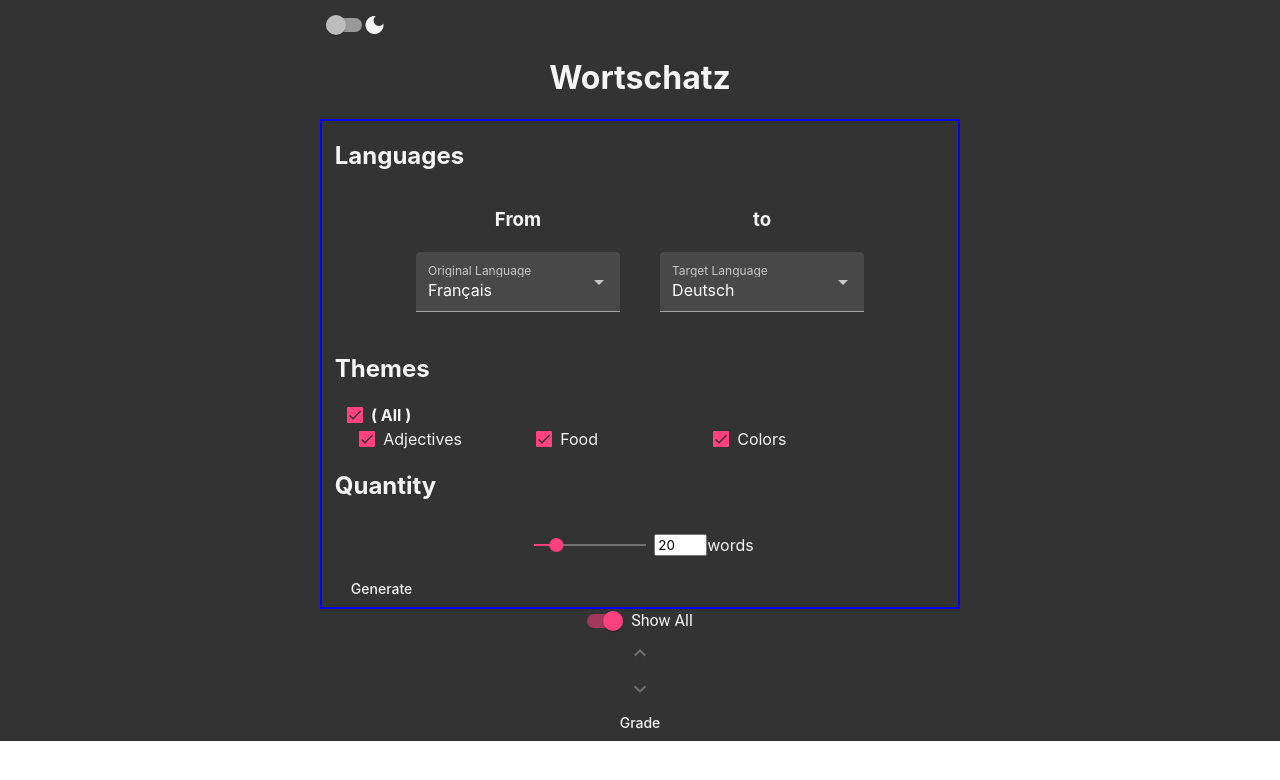
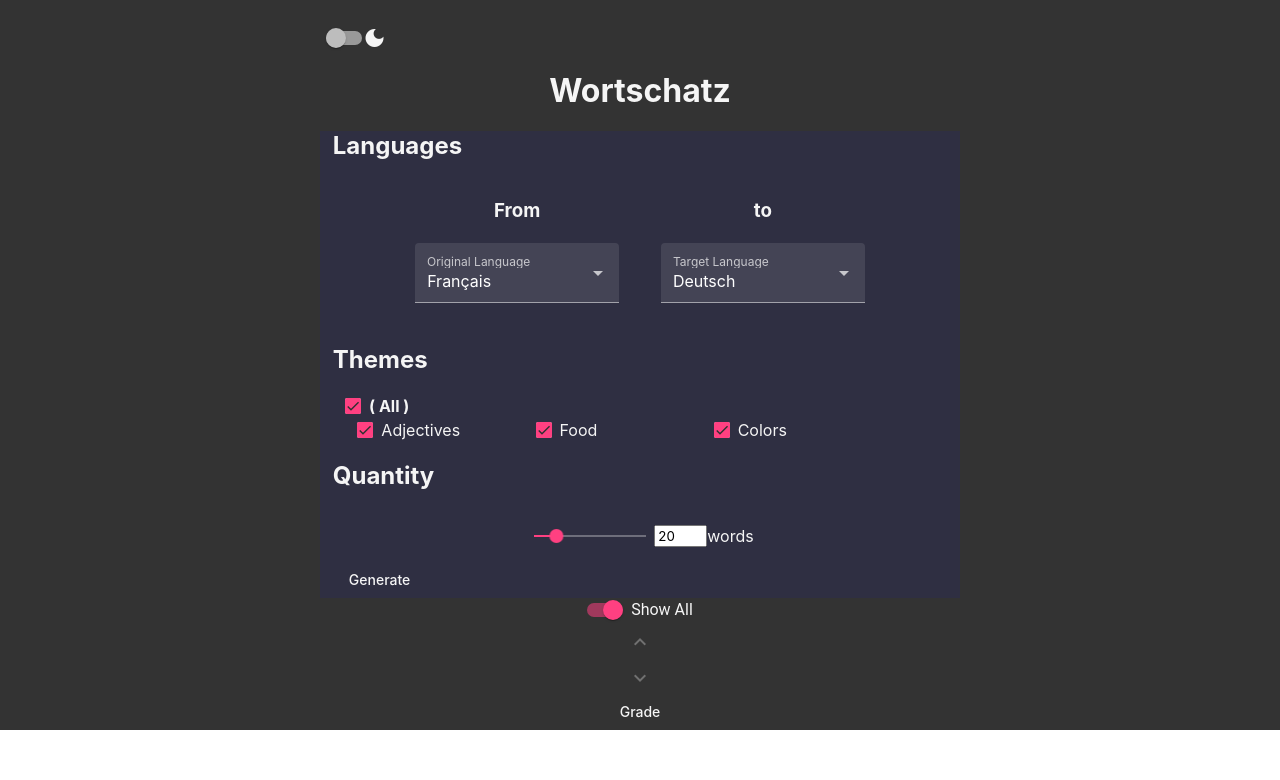
Before and after one commit to XavierDupuis/Wortschatz, an Angular app in the folder client/: page / in a window 1280 px wide. Shown: the top 780 px of the page. Built offline with nearby package versions, Linux system fonts and the light colour scheme.

Commit message:
fix theme

```diff
--- a/client/src/app/app.component.scss
+++ b/client/src/app/app.component.scss
@@ -1,11 +1,18 @@
 .selectors {
-    border: 2px solid blue;
+    background-color: rgba(4, 0, 255, 0.075);
     padding: 0 2% 0 2%;
 }
 
-.page {
-    margin: 0 25% 0 25%;
-    padding: 1% 0 0 0;
+@media only screen and (max-width: 900px) {
+    .page {
+        padding: 2% 2% 0 2%;
+    }
+}
+
+@media only screen and (min-width: 900px) {
+    .page {
+        padding: 2% 25% 0 25%;
+    }
 }
 
 .theme-selector {
--- a/client/src/styles.scss
+++ b/client/src/styles.scss
@@ -25,14 +25,13 @@ $mat-primary-palette: mat-palette($mat-primary-scheme);
 $mat-accent-palette: mat-palette($mat-accent-scheme);
 
 $app-light-theme: mat-light-theme($mat-primary-palette, $mat-accent-palette);
-
 .light-theme {
     @include angular-material-theme($app-light-theme);
-    background-color: rgb(255, 254, 194);
+    background-color: #f8faff;
+    color: rgb(53, 0, 102);
 }
 
 $app-dark-theme: mat-dark-theme($mat-primary-palette, $mat-accent-palette);
-
 .dark-theme {
     @include angular-material-theme($app-dark-theme);
 
```
